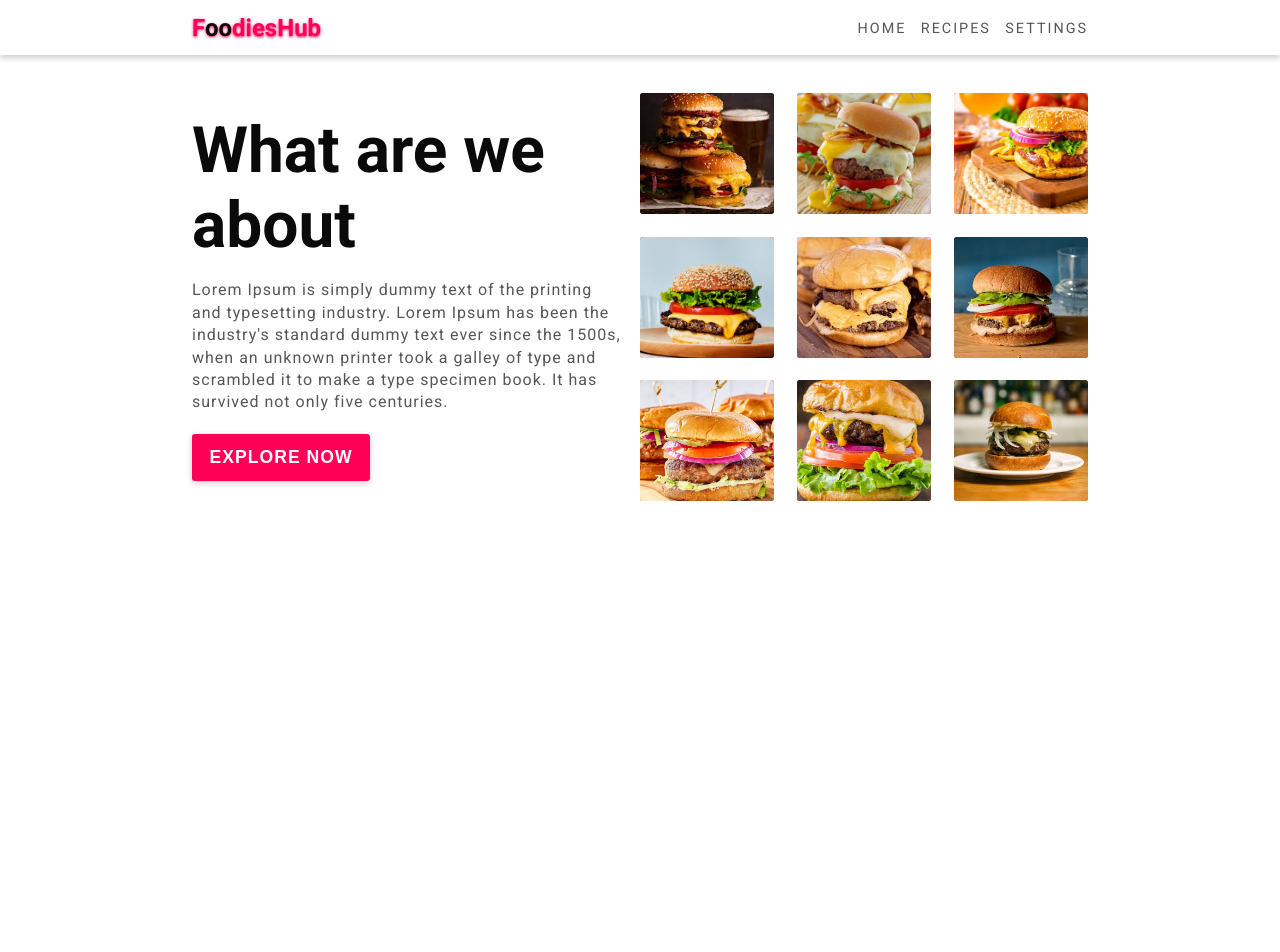
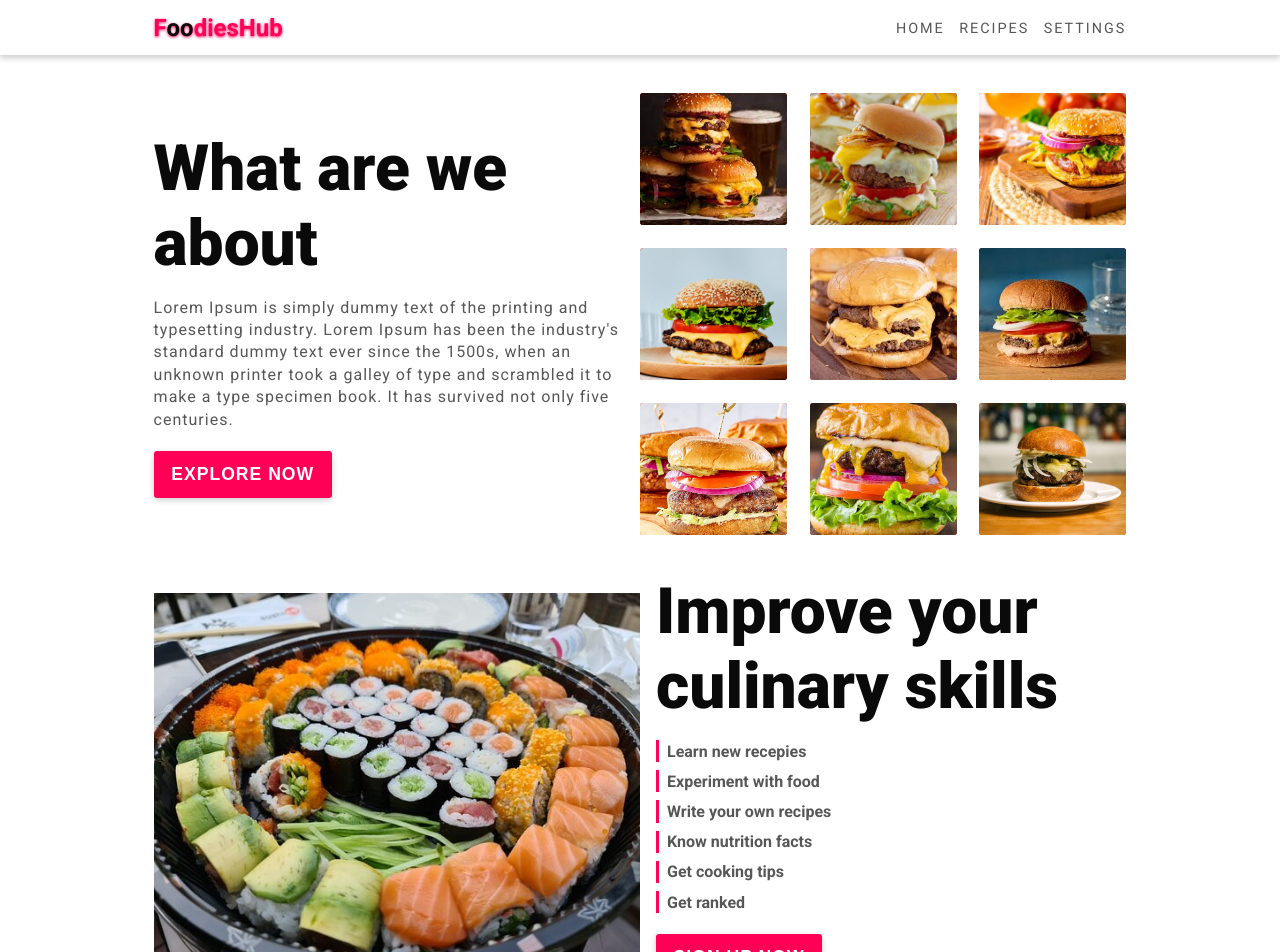
Before and after one commit to jasir3124/Food-app, a React (Create React App) app: page / in a window 1280 px wide. Shown: the top 952 px of the page. Before the commit the page ends 800 px from the top, so only its background shows below. Built offline with nearby package versions, Linux system fonts and the light colour scheme.

Commit message:
finishe improve skills sect

```diff
--- a/src/App.js
+++ b/src/App.js
@@ -1,11 +1,14 @@
 import NavBar from "./components/navBar.js";
 import HeroSection from './components/heroSection.js'
+import ImproveSkills from './components/improveSkillSection.js'
+
 function App() {
   return (
     <div className="App">
       <NavBar />
       <div className="container main">
         <HeroSection />
+        <ImproveSkills />
       </div>
     </div>
   );
--- /dev/null
+++ b/src/components/improveSkillSection.js
@@ -0,0 +1,26 @@
+export default function ImproveSkill(){
+    const list = [
+        'Learn new recepies',
+        'Experiment with food',
+        'Write your own recipes',
+        'Know nutrition facts',
+        'Get cooking tips',
+        'Get ranked',
+    ]
+
+
+    return(
+            <div className="section improveSkills">
+                <div className="col img">
+                    <img src="/img/gallery/sushi.jpg" alt=""/>
+                </div>
+                <div className="col typography">
+                    <h1 className="title">Improve your culinary skills</h1>
+                    { list.map((item, index) => (
+                        <p className="skillItem" key={index}>{item}</p>
+                    ))}
+                    <button className="btn">Sign up now</button>
+                </div>
+            </div>
+    )
+}
--- a/src/styles/index.scss
+++ b/src/styles/index.scss
@@ -25,12 +25,11 @@ a{
 img{
     object-fit: cover;
 }
-
-
 body{
     font-size:var(--font-size);
     font-family: "Roboto", sans-serif;
 }
+
 .btn{
     border: none;
     overflow: none;
@@ -63,10 +62,12 @@ body{
 .section{
     display: flex;
     align-items: center;
+    margin-bottom: 3vw;
     .title{
         color: var(--text-color);
         font-size: 4em;
         margin-bottom: .25em;
+        font-weight: 900;
     }
     .info{
         color: var(--text-light);
@@ -79,65 +80,50 @@ body{
         width: 50%;
     }
 }
-.section.hero{
-    .typography{
-        padding-right: 1em;
+
+
+
+.section.improveSkills{
+    .col.img{
+        img{
+            width: 100%;
+        }
     }
-    .gallery{
-        display: grid;
-        grid-template-columns: repeat(3, 1fr);
-        gap: 1.75vw;
-        .costumImage{
-            border-radius: 3px;
-            overflow: hidden;
+    .col.typography{
+        padding-left: 1em;
+        .skillItem{
+            border-left: .2em solid var(--primary-color);
+            padding: .1em 0 .1em .5em ;
+            margin-bottom: .5em;
+            color: var(--text-light);
+            font-weight: bold;
+            transform: translateX(100%);
             opacity: 0;
-            animation: getAnimationDuration(0.5s) popOut forwards;
-            &:nth-child(2){
-                animation-delay: .1s
-            }
-            &:nth-child(3){
-                animation-delay: .2s
-            }
-            &:nth-child(6){
-                animation-delay: .3s
-            }
-            &:nth-child(9){
-                animation-delay: .4s
-            }
-            &:nth-child(8){
-                animation-delay: .5s
-            }
-            &:nth-child(7){
-                animation-delay: .6s
-            }
-            &:nth-child(4){
-                animation-delay: .7s
-            }
-            &:nth-child(5){
-                animation-delay: .8s
+            animation: getAnimationDuration(.3s) slideRight forwards;
+            @for $i from 1 through 7{
+                &:nth-child(#{$i}){
+                    animation-delay: #{$i * .1}s;
+                }
             }
         }
+        .btn{
+            margin-top: .75em;
+        }
     }
+}
+
+.main{
+    padding-block: 3vw;
+}
+.container{
+    padding-inline: 12vw;
 }
 
 
 
 
-
+@import 'partials/heroSection.scss';
 @import 'partials/navbar.scss';
-
-
-.main{
-    padding-block: 3vw;
-}
-.container{
-    padding-inline: 15vw;
-}
-
-
-
-
-
 @import 'partials/animations.scss';
 @media screen and (max-width: 760px){
     .navBar{
--- a/src/styles/partials/_animations.scss
+++ b/src/styles/partials/_animations.scss
@@ -17,3 +17,14 @@
         opacity: 1;
     }
 }
+
+@keyframes slideRight {
+    from{
+        transform: translateX(100%);
+        opacity: 0;
+    }
+    to{
+        transform: translateX(0);
+        opacity: 1;
+    }
+}
--- /dev/null
+++ b/src/styles/partials/heroSection.scss
@@ -0,0 +1,40 @@
+.section.hero{
+    .typography{
+        padding-right: 1em;
+    }
+    .gallery{
+        display: grid;
+        grid-template-columns: repeat(3, 1fr);
+        gap: 1.75vw;
+        .costumImage{
+            border-radius: 3px;
+            overflow: hidden;
+            opacity: 0;
+            animation: getAnimationDuration(0.5s) popOut forwards;
+            &:nth-child(2){
+                animation-delay: .1s
+            }
+            &:nth-child(3){
+                animation-delay: .2s
+            }
+            &:nth-child(6){
+                animation-delay: .3s
+            }
+            &:nth-child(9){
+                animation-delay: .4s
+            }
+            &:nth-child(8){
+                animation-delay: .5s
+            }
+            &:nth-child(7){
+                animation-delay: .6s
+            }
+            &:nth-child(4){
+                animation-delay: .7s
+            }
+            &:nth-child(5){
+                animation-delay: .8s
+            }
+        }
+    }
+}
```
Also changed, not shown: public/img/gallery/sushi.jpg (added).
